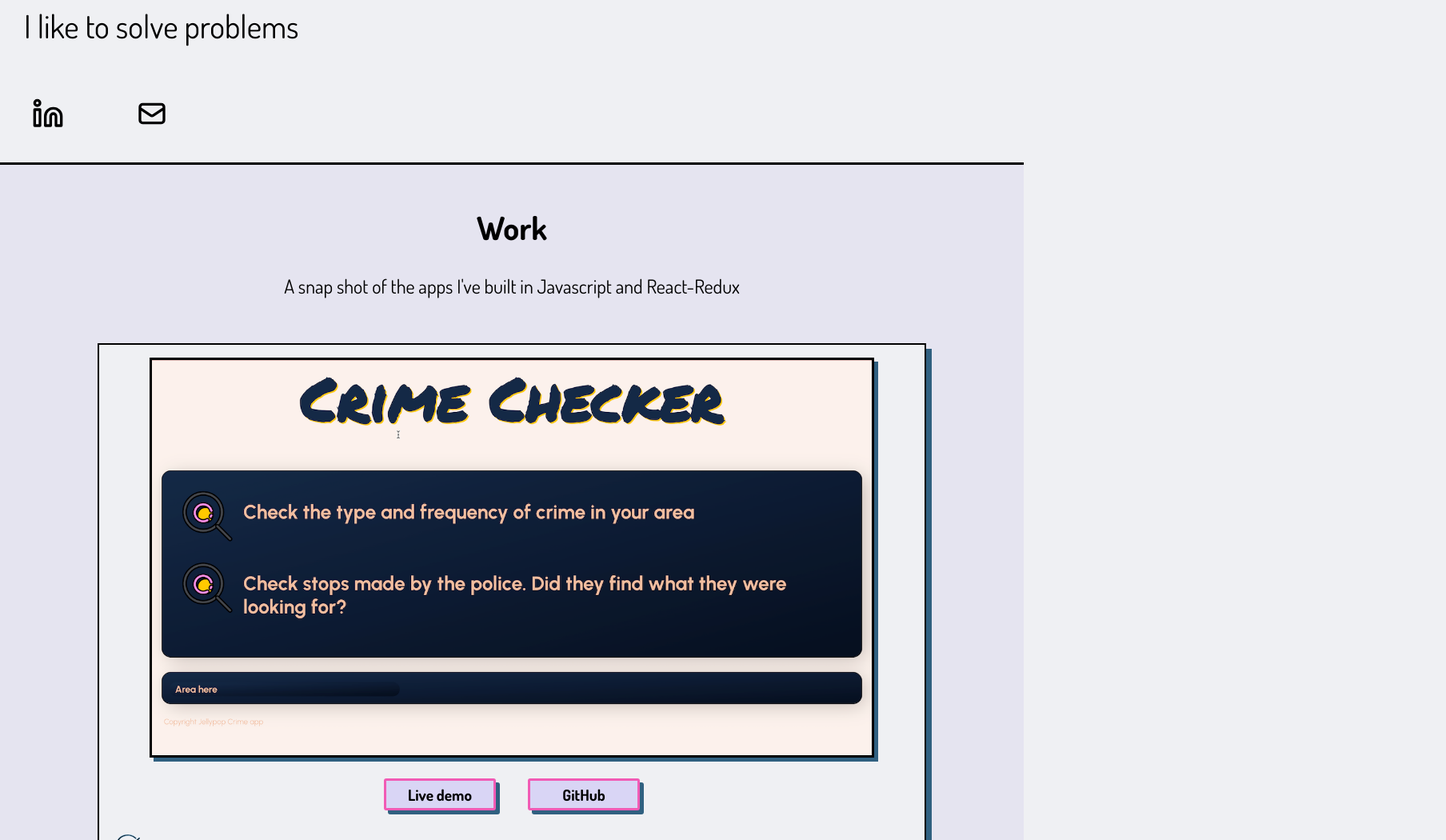
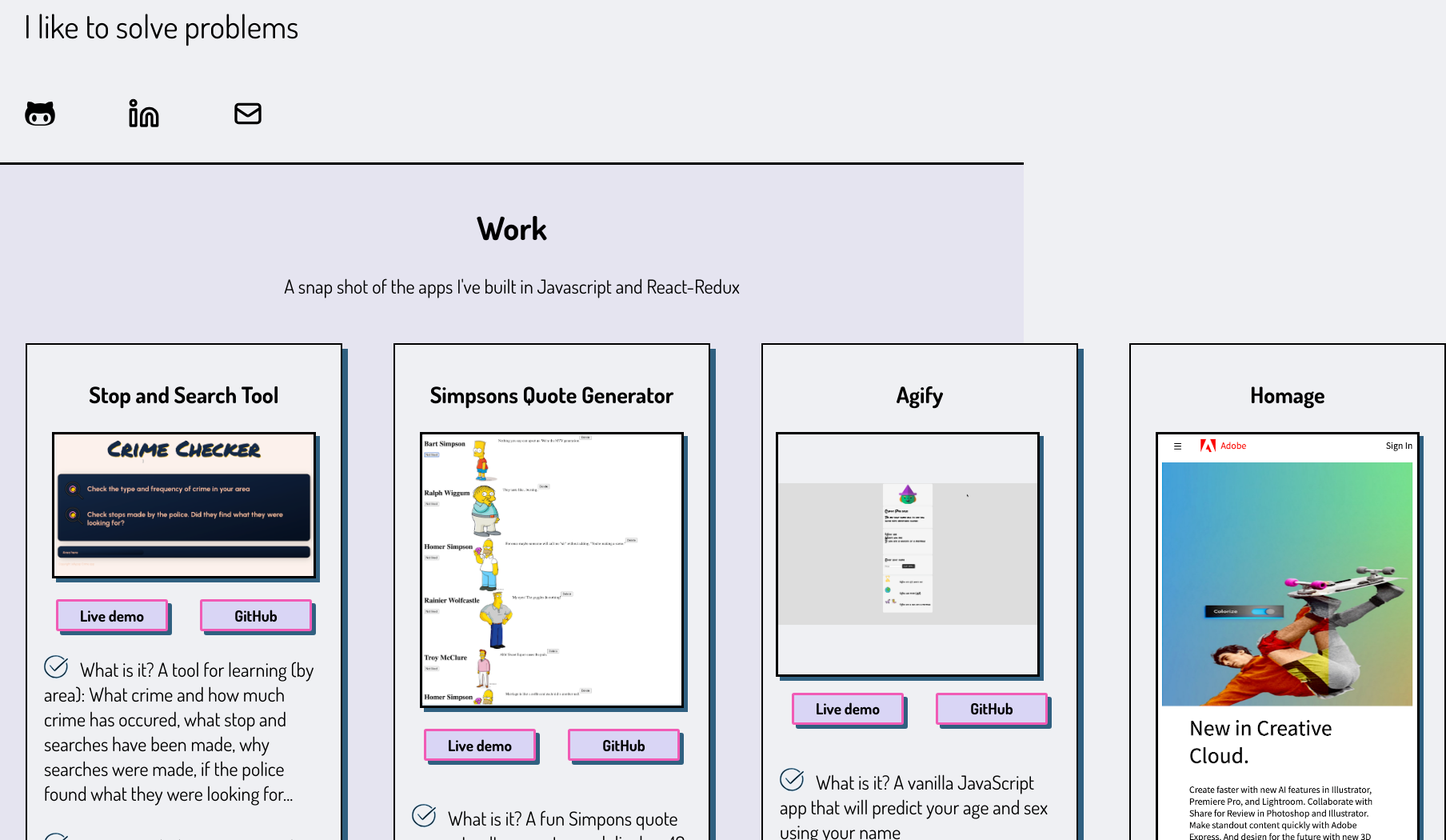
Before and after one commit to Trenchwise/portfolio, a React (Vite) app: page / in a window 1280 px wide. Shown: the part 680-1730 px from the top of the page at 80% size, 1808 px wide, since content can reach past the window. Built offline with nearby package versions, Linux system fonts and the light colour scheme; no server answers; a web font is replaced by a local one.

Commit message:
work cards resized and configed into rows for larger screens

```diff
--- a/src/App.css
+++ b/src/App.css
@@ -315,7 +315,7 @@ a:visited {
   /* flex-direction: column; */
   justify-content: flex-start;
   margin: 20px;
-  width: 100vw;
+  /* width: 100vw; */
 }
 
 /* .introIconsWrapper {
@@ -595,14 +595,13 @@ textarea {
   }
 
   .selfieWrapper,
-  #introSection,
-  .introIconsWrapper {
+  #introSection {
     display: flex;
     justify-content: center;
   }
 
   .projectCards {
-    width: 700px;
+    width: 600px;
     font-size: 1.5rem;
   }
 
@@ -620,8 +619,12 @@ textarea {
 
   @media screen and (min-width: 1049px) {
     .projectCards {
-      width: 1000px;
+      width: 800px;
       font-size: 1.5rem;
+    }
+    #agifyImage {
+      height: 300px;
+      display: block;
     }
 
     .projectButton {
@@ -629,6 +632,14 @@ textarea {
       height: 40px;
       font-size: 1.2rem;
       align-items: center;
+    }
+
+    #projectsWrapper {
+      display: flex;
+      flex-direction: row;
+      align-items: flex-start;
+
+      /* display: inline-block; this does not work*/
     }
   }
 }
--- a/src/components/Projects.jsx
+++ b/src/components/Projects.jsx
@@ -22,6 +22,7 @@ const Projects = () => {
           <div className="projectCards">
             {/* <h3>Crime Checker</h3> */}
             <div className="imgCard crimeCheckerCard">
+              <h3>Stop and Search Tool</h3>
               <a href="https://crimechecker.co.uk/">
                 <img
                   id="crimeCheckerImage"
@@ -103,7 +104,7 @@ const Projects = () => {
           </div>
           <div className="projectCards">
             <h3>Agify</h3>
-            <div className="imgCard">
+            <div id="agifyCard" className="imgCard">
               <img id="agifyImage" src={agifyAppFullScreen} alt="agifyApp" />
 
               <div className="ProjectButtonWrapper">
```
Also changed, not shown: 6 other files (tests, documents, lock files or other folders).
